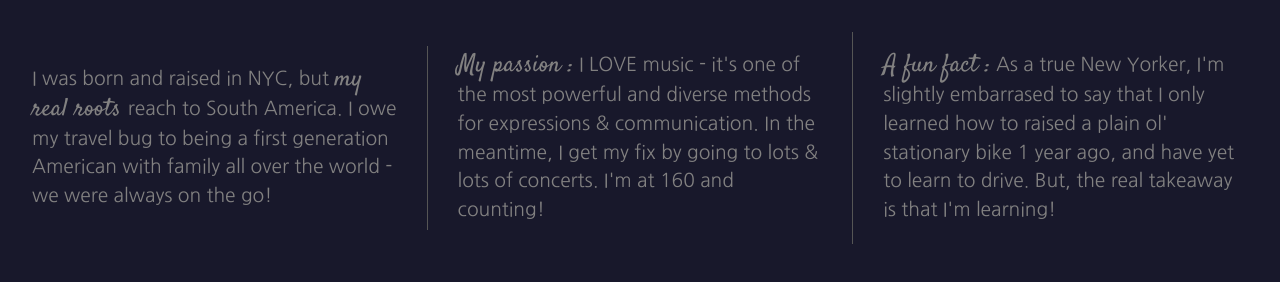
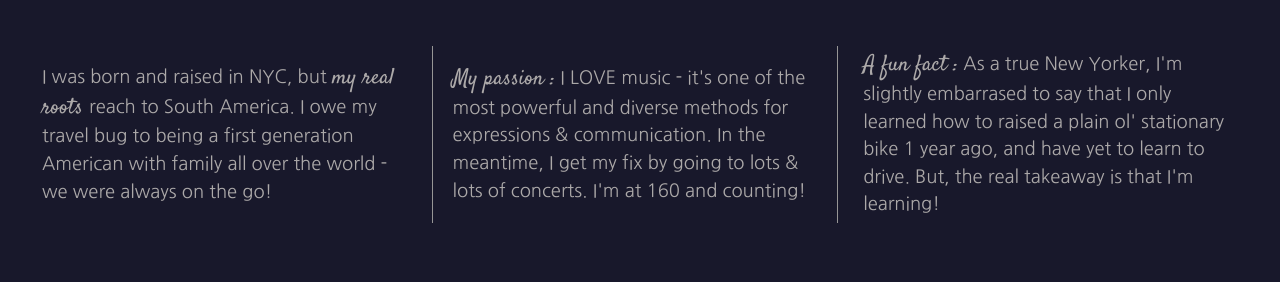
Before and after one commit to KSaldinger/flexbox-my-version, a plain HTML site: page index.html in a window 1280 px wide. Drawn offline with nearby package versions, Linux system fonts and the light colour scheme.

Commit message:
updated index and css files

```diff
--- a/css/main.css
+++ b/css/main.css
@@ -122,23 +122,31 @@ body {
   display: flex;
   justify-content: center;
   align-items: center;
-  color: rgb(130, 129, 129);
+  color: rgb(172, 169, 169);
   line-height: 1.5em;
-  font-size: 1.2em;
+  font-size: 1.15em;
   background-color: rgb(24, 24, 43);
   height: auto;
-  /**width: 30%;**/
+  width: 30%;
 }
 
-/**.div-2 {
+.div-1 {
+    padding: 0 10px;
+}
+
+.div-2 {
     border-left: 0.25px solid rgb(150, 149, 149);
     border-right: 0.25px solid rgb(150, 149, 149);
     padding: 0 20px;
-}**/
+}
+
+.div-3 {
+    padding: 0 20px 0 10px;
+}
 
 .wrapper span {
     font-family:  'Satisfy', cursive;
-    font-size: 1.3em;
+    font-size: 1.2em;
 }
 
 @media all and (min-width: 1200px) {
@@ -146,10 +154,10 @@ body {
       flex-basis: 30%;
     }
 
-    .div-1, .div-2 {
+    /*.div-1, .div-2 {
       border-right: 1px solid #555;
       padding-right: 30px;
-    }
+    }*/
 }
 
 
```
